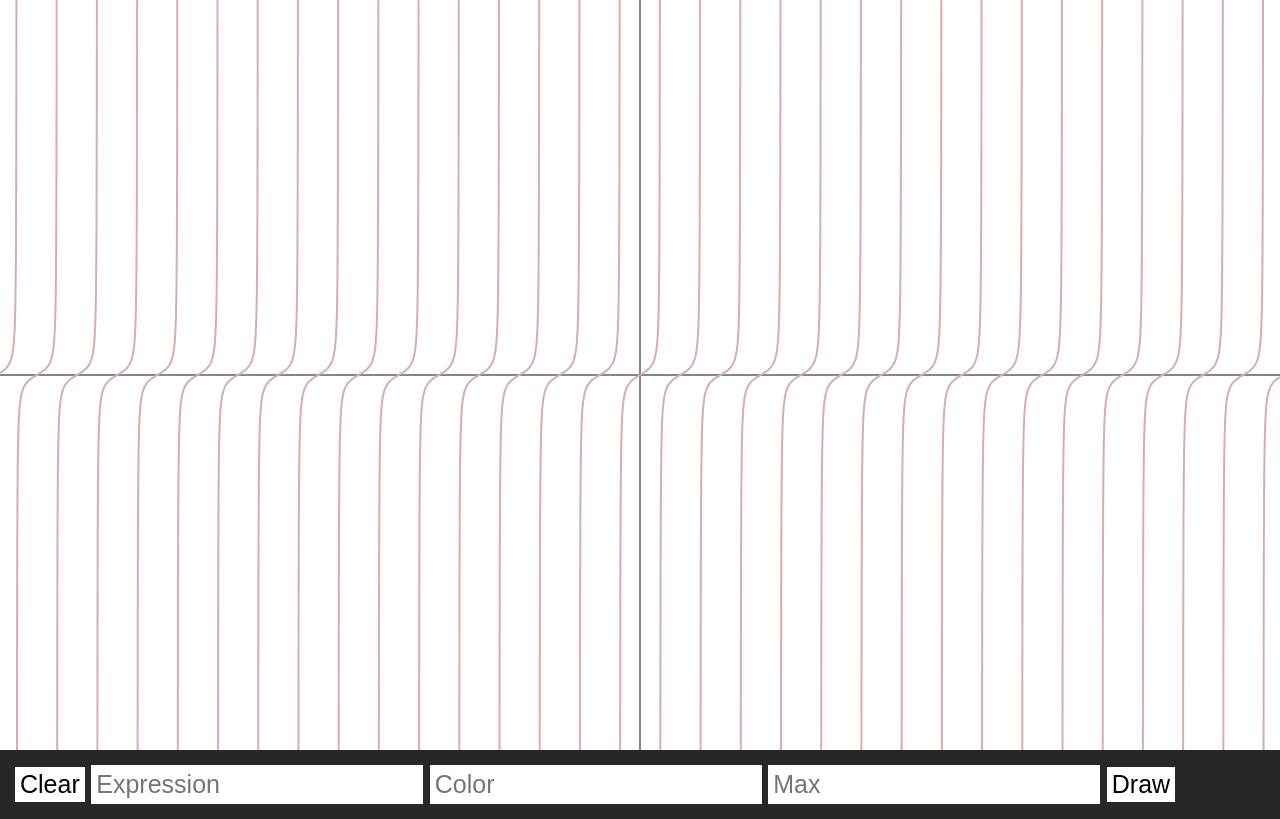
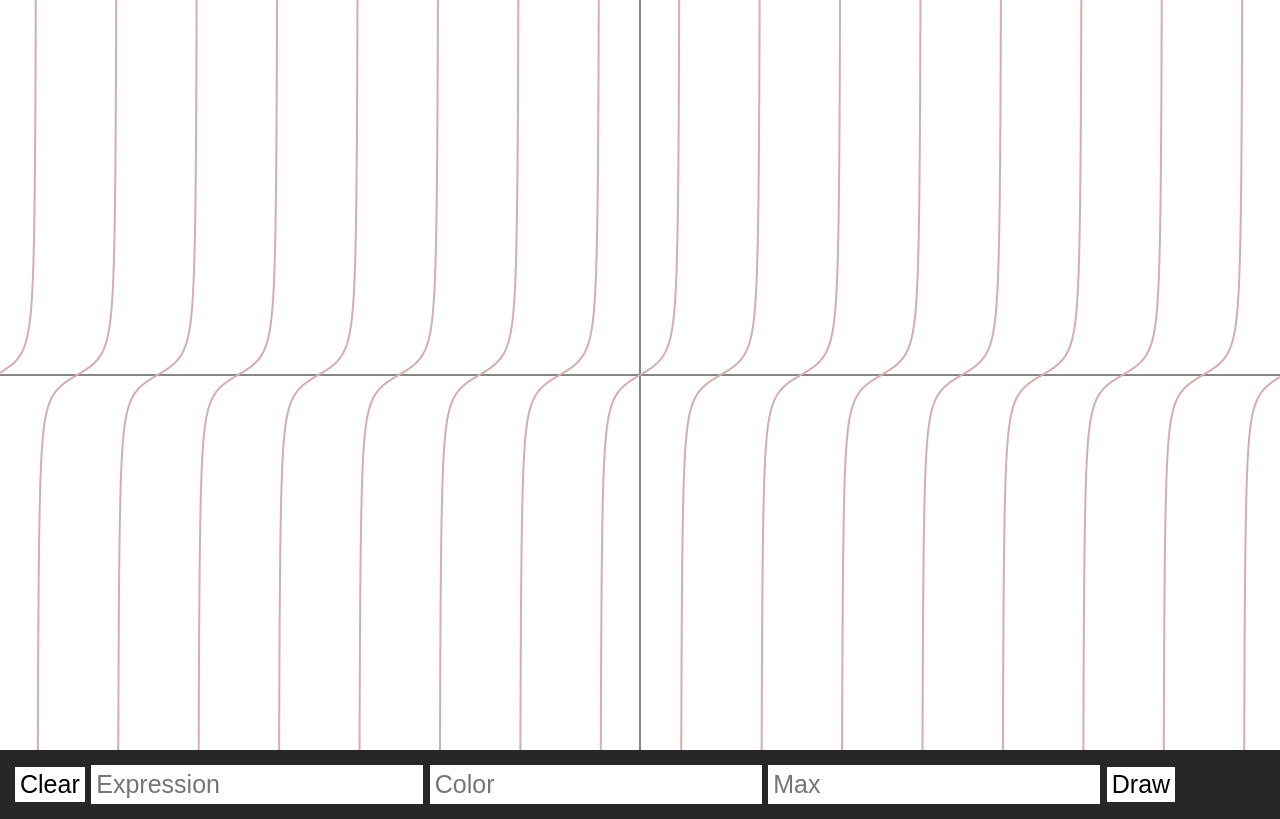
Before and after one commit to 1443691826/he-he.gq, a plain HTML site: page single/mathexpimg.html in a window 1280 px wide. Drawn offline with Linux system fonts and the light colour scheme.

Commit message:
精确问题

```diff
--- a/single/mathexpimg.html
+++ b/single/mathexpimg.html
@@ -37,7 +37,7 @@ c.width = document.body.clientWidth;
 c.height = document.documentElement.clientHeight - 50;
 
 window.onload = function(){
-  draw('c', 'tan X', '#d5aeae', 100);
+  draw('c', 'tan X', '#d5aeae', 50);
 }
 
 function draw(id, exp, color, max_x){
@@ -67,10 +67,37 @@ function draw(id, exp, color, max_x){
   sort_ = [],
   tmp,
   tmp_,
-  trend = 'asc',
+  trend = ['asc', 0],
   index = 0,
-  addx = 1/max_x,
-  sign_ = false;
+  addx = max_x / 100,
+  sign_ = false,
+  calc = {
+  Add: function (arg1, arg2) {
+   arg1 = arg1.toString();
+   arg2 = arg2.toString();
+   var arg1Arr = arg1.split("."), arg2Arr = arg2.split("."), d1 = arg1Arr.length == 2 ? arg1Arr[1] : "", d2 = arg2Arr.length == 2 ? arg2Arr[1] : "";
+   var maxLen = Math.max(d1.length, d2.length);
+   var m = Math.pow(10, maxLen);
+   var result = Number(((arg1 * m + arg2 * m) / m).toFixed(maxLen));
+   var d = arguments[2];
+   return typeof d === "number" ? Number((result).toFixed(d)) : result;
+  },
+  Sub: function (arg1, arg2) {
+   return calc.Add(arg1, -Number(arg2), arguments[2]);
+  },
+  Mul: function (arg1, arg2) {
+   var r1 = arg1.toString(), r2 = arg2.toString(), m, resultVal, d = arguments[2];
+   m = (r1.split(".")[1] ? r1.split(".")[1].length : 0) + (r2.split(".")[1] ? r2.split(".")[1].length : 0);
+   resultVal = Number(r1.replace(".", "")) * Number(r2.replace(".", "")) / Math.pow(10, m);
+   return typeof d !== "number" ? Number(resultVal) : Number(resultVal.toFixed(parseInt(d)));
+  },
+  Div: function (arg1, arg2) {
+   var r1 = arg1.toString(), r2 = arg2.toString(), m, resultVal, d = arguments[2];
+   m = (r2.split(".")[1] ? r2.split(".")[1].length : 0) - (r1.split(".")[1] ? r1.split(".")[1].length : 0);
+   resultVal = Number(r1.replace(".", "")) / Number(r2.replace(".", "")) * Math.pow(10, m);
+   return typeof d !== "number" ? Number(resultVal) : Number(resultVal.toFixed(parseInt(d)));
+  }
+};
   ctx.beginPath();
   ctx.strokeStyle = "#0f0f0f";
   ctx.lineWidth = 1;
@@ -83,7 +110,7 @@ function draw(id, exp, color, max_x){
   ctx.beginPath();
   ctx.strokeStyle = color;
   ctx.lineWidth = 2;
-  for (var i = (-max_x / 2); i <= (max_x / 2); i += addx) {
+  for (var i = calc.Div(-max_x, 2); i <= calc.Div(max_x, 2); i = calc.Add(i, addx)) {
     tmp = Mathast.run(exp.replace(/X/g, '(' + i + ')')).result.value;
     if (typeof tmp == 'number' && !isNaN(tmp)) {
       sort.push({
@@ -91,20 +118,35 @@ function draw(id, exp, color, max_x){
           x: Number(i)
       });
       if (index > 0)
-        tmp_ = sort[(index - 1)].y - sort[index].y;
+        tmp_ = calc.Sub(sort[(index - 1)].y, sort[index].y);
       else
         tmp_ = false;
-      if (tmp_ <= 0 && trend == 'desc' && tmp_ !== false) {
-        trend = 'asc';
+      if (tmp_ <= 0 && trend[0] == 'desc' && tmp_ !== false) {
+        trend = ['asc', tmp_];
         tmp_ = true;
-      }else if (tmp_ >= 0 && trend == 'asc' && tmp_ !== false){
-        trend = 'desc';
+      }else if (tmp_ >= 0 && trend[0] == 'asc' && tmp_ !== false){
+        trend = ['desc', tmp_];
         tmp_ = true;
       }else{
         tmp_ = false;
       }
+      if (tmp_ !== true) {
+        if (index - 2 >= 0){
+          tmp = calc.Div(calc.Sub(sort[(index - 2)].y, sort[(index - 1)].y), 2);
+          tmp_ = calc.Sub(sort[(index - 1)].y, sort[index].y);
+        }else{
+          tmp = 0;
+          tmp_ = 0;
+        }
+        if (Math.abs(tmp_) > Math.abs(tmp)){
+          tmp_ = true;
+          //console.log('fix');
+        }else{
+          tmp_ = false;
+        }
+      }
       if (tmp_ !== false) {
-        for (var j = sort[(index - 1)].x; j <= sort[index].x; j += addx / 20) {
+        for (var j = sort[(index - 1)].x; j <= sort[index].x; j = calc.Add(j ,calc.Div(addx, 50))) {
           tmp = Mathast.run(exp.replace(/X/g, '(' + j + ')')).result.value;
           if (typeof tmp == 'number' && !isNaN(tmp)){
             sort.push({
```
